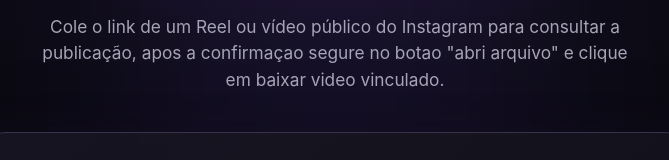
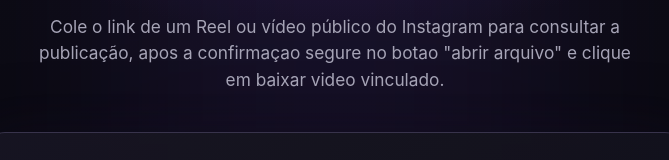
Before and after one commit to bmikael449-ops/nexo-digital, a website: page index.html in a window 1280 px wide. Shown: the part 385-545 px from the top of the page, 305-974 px from the left. Drawn offline with Linux system fonts and the light colour scheme.

Commit message:
Update index.html

```diff
--- a/index.html
+++ b/index.html
@@ -30,7 +30,7 @@
       <div class="wrap hero-content">
         <div class="eyebrow"><span class="live-dot"></span> SIMPLES • RÁPIDO • ONLINE</div>
         <h1>Seus vídeos favoritos,<br><span>em um só lugar.</span></h1>
-        <p class="hero-copy">Cole o link de um Reel ou vídeo público do Instagram para consultar a publicação, apos a confirmaçao segure no botao "abri arquivo" e clique em baixar video vinculado.</p>
+        <p class="hero-copy">Cole o link de um Reel ou vídeo público do Instagram para consultar a publicação, apos a confirmaçao segure no botao "abrir arquivo" e clique em baixar video vinculado.</p>
 
         <section class="tool-card" aria-labelledby="tool-title">
           <div class="tool-heading">
```
